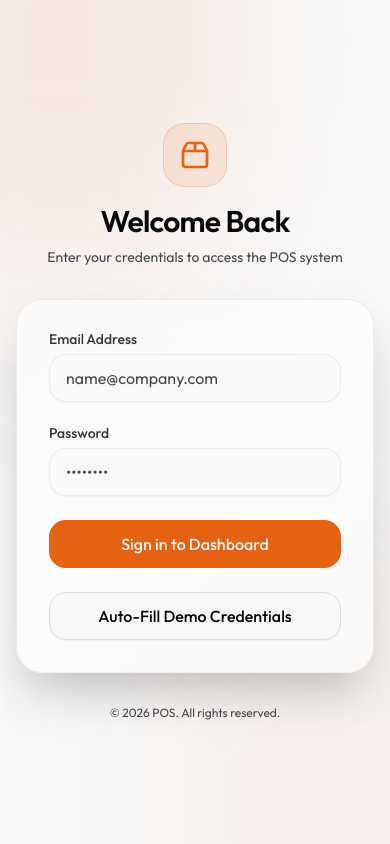
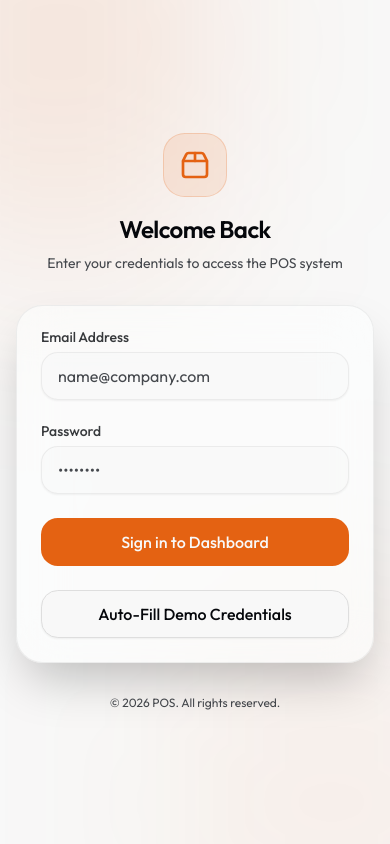
Before and after one commit to sirrryasir/pos, a Next.js app: page /login in a window 390 px wide. Built offline with nearby package versions, Linux system fonts and the light colour scheme.

Commit message:
Adjust login page width to match standard design and update autofill credentials

```diff
--- a/app/login/page.tsx
+++ b/app/login/page.tsx
@@ -40,18 +40,18 @@ export default function LoginPage() {
             <div className="absolute top-[-20%] left-[-10%] w-[50%] h-[50%] bg-primary/20 blur-[120px] rounded-full pointer-events-none" />
             <div className="absolute bottom-[-20%] right-[-10%] w-[50%] h-[50%] bg-primary/10 blur-[120px] rounded-full pointer-events-none" />
 
-            <div className="w-full max-w-md relative z-10">
+            <div className="w-full max-w-[380px] relative z-10">
                 <div className="flex flex-col items-center mb-8">
                     <div className="h-16 w-16 bg-primary/10 rounded-2xl flex items-center justify-center border border-primary/20 mb-4 shadow-[0_0_15px_rgba(var(--primary),0.1)]">
                         <Package2 className="h-8 w-8 text-primary" />
                     </div>
-                    <h1 className="text-3xl font-semibold tracking-tight text-foreground">Welcome Back</h1>
+                    <h1 className="text-2xl font-semibold tracking-tight text-foreground">Welcome Back</h1>
                     <p className="text-muted-foreground mt-2 text-sm text-center">
                         Enter your credentials to access the POS system
                     </p>
                 </div>
 
-                <div className="bg-card/50 backdrop-blur-xl border border-border/50 rounded-3xl p-8 shadow-2xl">
+                <div className="bg-card/50 backdrop-blur-xl border border-border/50 rounded-3xl p-6 sm:p-8 shadow-2xl">
                     <form onSubmit={handleLogin} className="space-y-6">
                         <div className="space-y-2">
                             <Label htmlFor="email" className="text-foreground/80">Email Address</Label>
@@ -99,7 +99,7 @@ export default function LoginPage() {
                             type="button"
                             variant="outline"
                             onClick={() => {
-                                setEmail("test2user@pos.com");
+                                setEmail("admin@pos.com");
                                 setPassword("password123");
                             }}
                         >
```
